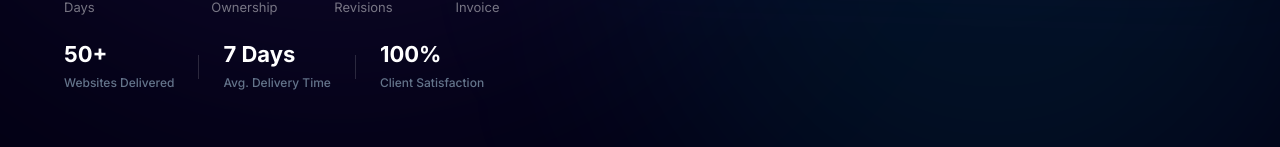
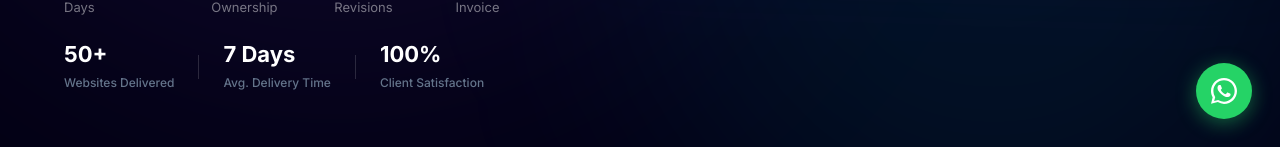
Before and after one commit to Vivek-Biswal/Pixora, a React (Vite) app: page / in a window 1280 px wide. Shown: the part 653-800 px from the top of the page. Built offline with nearby package versions, Linux system fonts and the light colour scheme; no server answers.

Commit message:
Add global floating WhatsApp button

```diff
--- a/src/App.jsx
+++ b/src/App.jsx
@@ -1,5 +1,6 @@
-import React, { useEffect } from 'react';
+import React, { useState, useEffect } from 'react';
 import { BrowserRouter as Router, Routes, Route, Navigate, useLocation } from 'react-router-dom';
+import { MessageCircle, X } from 'lucide-react';
 import Navbar from './components/Navbar';
 import Footer from './components/Footer';
 
@@ -77,6 +78,79 @@ const SiteLayout = ({ children }) => (
 );
 
 function App() {
+  const WhatsAppButton = () => {
+    const location = useLocation();
+    const [visible, setVisible] = useState(false);
+    const [expanded, setExpanded] = useState(false);
+
+    useEffect(() => {
+      const timer = setTimeout(() => setVisible(true), 2500);
+      return () => clearTimeout(timer);
+    }, []);
+
+    if (location.pathname.startsWith('/admin') || location.pathname.startsWith('/dashboard')) {
+      return null;
+    }
+
+    const waLink = 'https://wa.me/919876543210?text=' +
+      encodeURIComponent(
+        'Hi Pixora! I visited your website and I am interested in getting a website built for my business.'
+      );
+
+    return (
+      <div
+        className={`wa-fab ${visible ? 'wa-fab--visible' : ''}`}
+        aria-label="Chat on WhatsApp"
+      >
+        {expanded && (
+          <div className="wa-fab__popup">
+            <button
+              className="wa-fab__close"
+              onClick={() => setExpanded(false)}
+              aria-label="Close"
+            >
+              <X size={14} />
+            </button>
+            <div className="wa-fab__popup-avatar">P</div>
+            <div className="wa-fab__popup-body">
+              <p className="wa-fab__popup-name">Pixora Team</p>
+              <p className="wa-fab__popup-msg">
+                Hi! 👋 Ready to build your website in 7 days?
+                Chat with us now — it's free!
+              </p>
+            </div>
+            <a
+              href={waLink}
+              target="_blank"
+              rel="noopener noreferrer"
+              className="wa-fab__popup-cta"
+            >
+              Start Chat →
+            </a>
+          </div>
+        )}
+
+        <button
+          className="wa-fab__btn"
+          onClick={() => setExpanded(!expanded)}
+          aria-label="Chat on WhatsApp"
+        >
+          <svg
+            width="26"
+            height="26"
+            viewBox="0 0 24 24"
+            fill="white"
+            aria-hidden="true"
+          >
+            <path d="M17.472 14.382c-.297-.149-1.758-.867-2.03-.967-.273-.099-.471-.148-.67.15-.197.297-.767.966-.94 1.164-.173.199-.347.223-.644.075-.297-.15-1.255-.463-2.39-1.475-.883-.788-1.48-1.761-1.653-2.059-.173-.297-.018-.458.13-.606.134-.133.298-.347.446-.52.149-.174.198-.298.298-.497.099-.198.05-.371-.025-.52-.075-.149-.669-1.612-.916-2.207-.242-.579-.487-.5-.669-.51-.173-.008-.371-.01-.57-.01-.198 0-.52.074-.792.372-.272.297-1.04 1.016-1.04 2.479 0 1.462 1.065 2.875 1.213 3.074.149.198 2.096 3.2 5.077 4.487.709.306 1.262.489 1.694.625.712.227 1.36.195 1.871.118.571-.085 1.758-.719 2.006-1.413.248-.694.248-1.289.173-1.413-.074-.124-.272-.198-.57-.347z"/>
+            <path d="M12 0C5.373 0 0 5.373 0 12c0 2.123.554 4.116 1.527 5.845L.057 23.882l6.198-1.626A11.934 11.934 0 0012 24c6.627 0 12-5.373 12-12S18.627 0 12 0zm0 21.818a9.802 9.802 0 01-5.001-1.371l-.358-.213-3.72.976 1.001-3.628-.233-.373A9.79 9.79 0 012.182 12C2.182 6.57 6.57 2.182 12 2.182S21.818 6.57 21.818 12 17.43 21.818 12 21.818z"/>
+          </svg>
+          <span className="wa-fab__pulse" aria-hidden="true" />
+        </button>
+      </div>
+    );
+  };
+
   return (
     <ThemeProvider>
       <AuthProvider>
@@ -116,6 +190,7 @@ function App() {
           {/* Fallback */}
           <Route path="*" element={<Navigate to="/" replace />} />
         </Routes>
+        <WhatsAppButton />
       </Router>
     </AuthProvider>
     </ThemeProvider>
--- a/src/styles/base.css
+++ b/src/styles/base.css
@@ -176,3 +176,166 @@ input, select, textarea { width: 100%; }
   padding: 0; margin: -1px; overflow: hidden;
   clip: rect(0, 0, 0, 0); white-space: nowrap; border: 0;
 }
+
+  /* ---- WhatsApp FAB ---- */
+  .wa-fab {
+    position: fixed;
+    bottom: 28px;
+    right: 28px;
+    z-index: var(--z-toast);
+    display: flex;
+    flex-direction: column;
+    align-items: flex-end;
+    gap: 12px;
+    opacity: 0;
+    transform: translateY(16px);
+    transition: opacity 400ms ease, transform 400ms ease;
+    pointer-events: none;
+  }
+
+  .wa-fab--visible {
+    opacity: 1;
+    transform: translateY(0);
+    pointer-events: auto;
+  }
+
+  .wa-fab__btn {
+    width: 56px;
+    height: 56px;
+    border-radius: 50%;
+    background: #25D366;
+    border: none;
+    cursor: pointer;
+    display: flex;
+    align-items: center;
+    justify-content: center;
+    position: relative;
+    box-shadow: 0 4px 20px rgba(37, 211, 102, 0.45);
+    transition: transform 250ms cubic-bezier(0.34, 1.56, 0.64, 1),
+                box-shadow 250ms ease;
+  }
+
+  .wa-fab__btn:hover {
+    transform: scale(1.1);
+    box-shadow: 0 6px 28px rgba(37, 211, 102, 0.6);
+  }
+
+  .wa-fab__pulse {
+    position: absolute;
+    inset: 0;
+    border-radius: 50%;
+    border: 2px solid #25D366;
+    animation: waPulse 2.5s ease-out infinite;
+    pointer-events: none;
+  }
+
+  @keyframes waPulse {
+    0%   { transform: scale(1);   opacity: 0.8; }
+    70%  { transform: scale(1.6); opacity: 0;   }
+    100% { transform: scale(1.6); opacity: 0;   }
+  }
+
+  .wa-fab__popup {
+    background: rgba(15, 15, 30, 0.96);
+    backdrop-filter: blur(20px);
+    -webkit-backdrop-filter: blur(20px);
+    border: 1px solid rgba(255, 255, 255, 0.1);
+    border-radius: 16px;
+    padding: 16px;
+    width: 280px;
+    box-shadow: 0 20px 50px rgba(0, 0, 0, 0.6);
+    animation: popupSlide 250ms cubic-bezier(0.16, 1, 0.3, 1);
+    position: relative;
+  }
+
+  @keyframes popupSlide {
+    from { opacity: 0; transform: translateY(12px) scale(0.96); }
+    to   { opacity: 1; transform: translateY(0) scale(1); }
+  }
+
+  .wa-fab__close {
+    position: absolute;
+    top: 10px;
+    right: 10px;
+    width: 22px;
+    height: 22px;
+    border-radius: 50%;
+    background: rgba(255, 255, 255, 0.08);
+    border: none;
+    color: rgba(255, 255, 255, 0.5);
+    cursor: pointer;
+    display: flex;
+    align-items: center;
+    justify-content: center;
+    transition: background 150ms ease;
+  }
+
+  .wa-fab__close:hover {
+    background: rgba(255, 255, 255, 0.15);
+    color: #fff;
+  }
+
+  .wa-fab__popup-avatar {
+    width: 36px;
+    height: 36px;
+    border-radius: 50%;
+    background: linear-gradient(135deg, #8B5CF6, #3B82F6);
+    display: flex;
+    align-items: center;
+    justify-content: center;
+    font-weight: 700;
+    font-size: 14px;
+    color: #fff;
+    margin-bottom: 10px;
+  }
+
+  .wa-fab__popup-name {
+    font-size: 13px;
+    font-weight: 600;
+    color: #fff;
+    margin: 0 0 6px;
+  }
+
+  .wa-fab__popup-msg {
+    font-size: 13px;
+    color: rgba(255, 255, 255, 0.65);
+    line-height: 1.5;
+    margin: 0 0 14px;
+  }
+
+  .wa-fab__popup-cta {
+    display: block;
+    width: 100%;
+    padding: 9px;
+    background: #25D366;
+    color: #fff;
+    text-align: center;
+    border-radius: 10px;
+    font-size: 13px;
+    font-weight: 700;
+    text-decoration: none;
+    transition: background 200ms ease, transform 200ms ease;
+  }
+
+  .wa-fab__popup-cta:hover {
+    background: #1fb855;
+    transform: scale(1.02);
+    color: #fff;
+  }
+
+  @media (max-width: 640px) {
+    .wa-fab {
+      bottom: 20px;
+      right: 20px;
+    }
+
+    .wa-fab__popup {
+      width: 260px;
+    }
+  }
+
+  @media (prefers-reduced-motion: reduce) {
+    .wa-fab__pulse {
+      animation: none;
+    }
+  }
```
